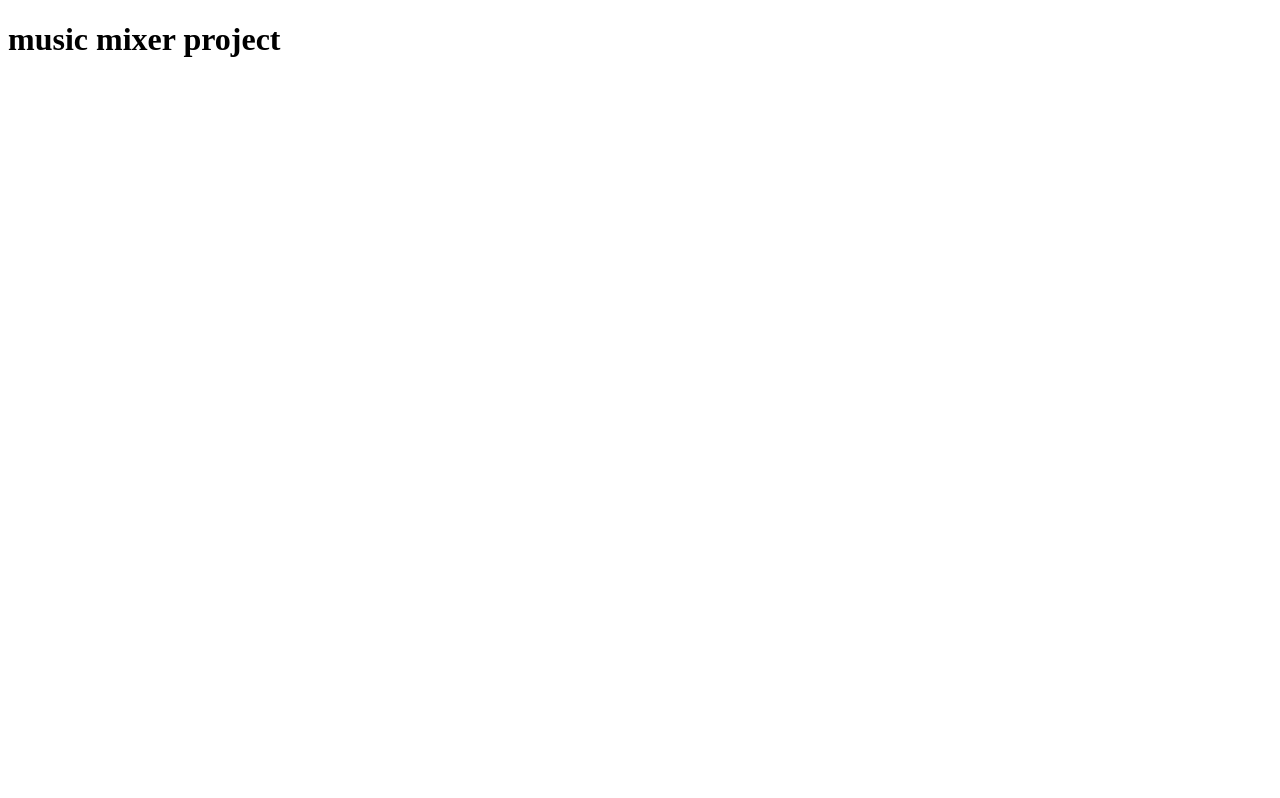
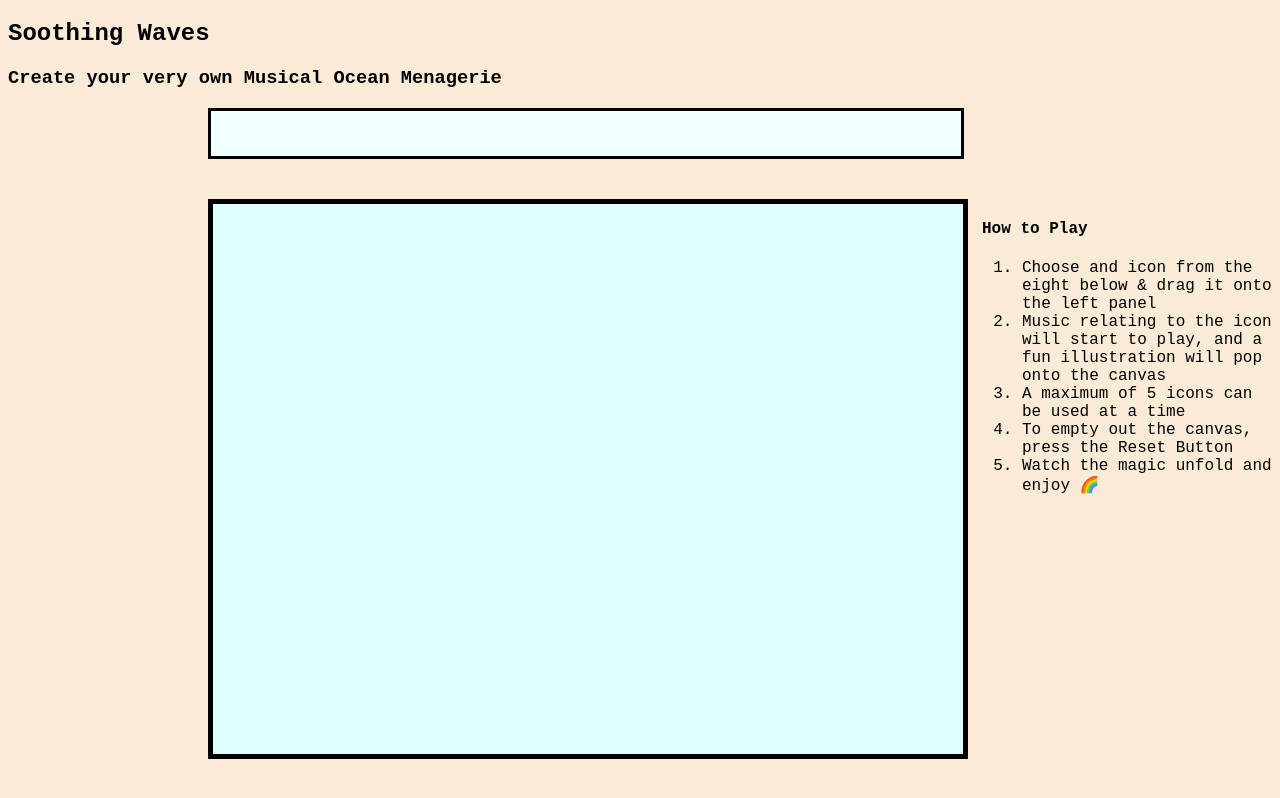
Before and after one commit to nalosman/AlOsman_N_MusicMixer, a plain HTML site: page index.html in a window 1280 px wide. Drawn offline with Linux system fonts and the light colour scheme.

Commit message:
started site layout

```diff
--- a/css/main.css
+++ b/css/main.css
@@ -0,0 +1,39 @@
+.hidden {
+  display: none;
+}
+
+body {
+  background-color: antiquewhite;
+  font-size: 16px;
+  font-family: monospace;
+}
+
+#mixerContainer {
+  background-color: lightcyan;
+  border: 5px solid black;
+  height: 550px;
+
+  margin-left: 200px;
+
+  position: absolute;
+
+  width: 750px;
+}
+
+#instructionsContainer {
+  display: inline-block;
+  position: relative;
+  float: right;
+  width: 290px;
+}
+
+#iconContainer {
+  background-color: azure;
+  border: 3px solid black;
+  height: 45px;
+
+  margin-left: 200px;
+  margin-bottom: 40px;
+
+  width: 750px;
+}
--- /dev/null
+++ b/css/reset.css
@@ -0,0 +1,47 @@
+/* http://meyerweb.com/eric/tools/css/reset/
+   v2.0 | 20110126
+   License: none (public domain)
+*/
+
+html, body, div, span, applet, object, iframe,
+h1, h2, h3, h4, h5, h6, p, blockquote, pre,
+a, abbr, acronym, address, big, cite, code,
+del, dfn, em, img, ins, kbd, q, s, samp,
+small, strike, strong, sub, sup, tt, var,
+b, u, i, center,
+dl, dt, dd, ol, ul, li,
+fieldset, form, label, legend,
+table, caption, tbody, tfoot, thead, tr, th, td,
+article, aside, canvas, details, embed,
+figure, figcaption, footer, header, hgroup,
+menu, nav, output, ruby, section, summary,
+time, mark, audio, video {
+	margin: 0;
+	padding: 0;
+	border: 0;
+	font-size: 100%;
+	font: inherit;
+	vertical-align: baseline;
+}
+/* HTML5 display-role reset for older browsers */
+article, aside, details, figcaption, figure,
+footer, header, hgroup, menu, nav, section {
+	display: block;
+}
+body {
+	line-height: 1;
+}
+ol, ul {
+	list-style: none;
+}
+blockquote, q {
+	quotes: none;
+}
+blockquote:before, blockquote:after,
+q:before, q:after {
+	content: '';
+	content: none;
+}
+table {
+	border-collapse: collapse;
+	border-spacing: 0;}
--- a/index.html
+++ b/index.html
@@ -4,12 +4,54 @@
   <meta charset="UTF-8">
   <meta name="viewport" content="width=device-width, initial-scale=1.0">
   <meta http-equiv="X-UA-Compatible" content="ie=edge">
-  <title>Document</title>
+<!-- <link rel="stylesheet" href="css/reset.css"> -->
+  <link rel="stylesheet" href="css/main.css">
+  <title>Interactive Ocean Oasis</title>
 </head>
 <body>
-  <h1>music mixer project</h1>
+  <h1 class="hidden">Interactive Music Mixer</h1>
+
+  <main>
+<!-- APP INTRO TEXT -->
+    <div id="mainText">
+      <h2 class="mainHeadline">Soothing Waves</h2>
+      <h3 class="secondHeadline">Create your very own Musical Ocean Menagerie</h3>
+    </div>
+<!-- END APP INTRO TEXT-->
+<!-- ALL ICONS CONTAINER-->
+<div id="iconContainer">
+
+  </div>
+<!-- END ALL ICONS CONTAINER-->
 
 
-  <script src="js/main.js"></script>
+    <section id="mixerContainer">
+
+    </section>
+<!-- INSTRUCTIONS CONTAINER-->
+    <aside id="instructionsContainer">
+      <h4 class="subHeading">How to Play</h4>
+      <ol>
+        <li>Choose and icon from the eight below &amp; drag it onto the left panel</li>
+        <li>Music relating to the icon will start to play, and a fun illustration will pop onto the canvas</li>
+        <li>A maximum of 5 icons can be used at a time</li>
+        <li>To empty out the canvas, press the Reset Button</li>
+        <li>Watch the magic unfold and enjoy 🌈</li>
+      </ol>
+    </aside>
+<!-- END INSTRUCTIONS CONTAINER-->
+
+
+
+
+
+
+
+
+  </main>
+
+
+
+<script src="js/main.js"></script>
 </body>
 </html>
```
Also changed, not shown: 3 other files.
